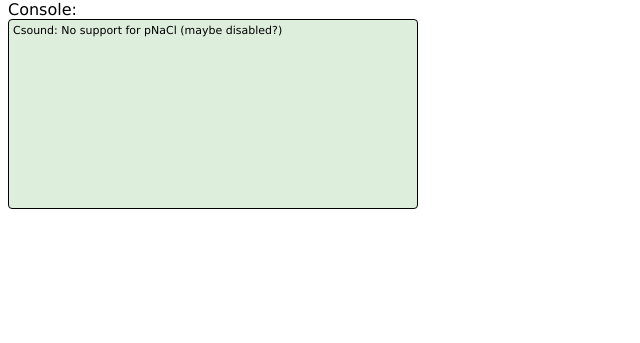
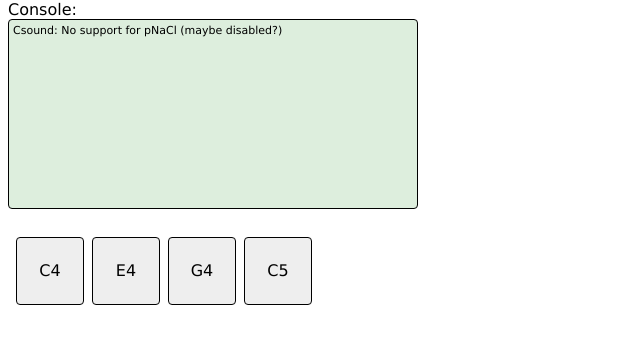
Before and after one commit to crowsonkb/websynth, a plain HTML site: page index.html in a window 1280 px wide. Shown: the part 89-432 px from the top of the page, without its empty margins (0-640 px from the left). Drawn offline with nearby package versions, Linux system fonts and the light colour scheme.

Commit message:
Add four buttons which make noises

```diff
--- a/index.html
+++ b/index.html
@@ -29,7 +29,13 @@
     <h1>Csound virtual instrument</h1>
     Console:
     <div id="console"></div>
-
+    <br>
+    <div class="keys">
+        <div class="key" onmousedown="csound.Event('i 1.60 0 -1 60 0.75')" onmouseup="csound.Event('i -1.60 0 0')">C4</div>
+        <div class="key" onmousedown="csound.Event('i 1.64 0 -1 64 0.75')" onmouseup="csound.Event('i -1.64 0 0')">E4</div>
+        <div class="key" onmousedown="csound.Event('i 1.67 0 -1 67 0.75')" onmouseup="csound.Event('i -1.67 0 0')">G4</div>
+        <div class="key" onmousedown="csound.Event('i 1.72 0 -1 72 0.75')" onmouseup="csound.Event('i -1.72 0 0')">C5</div>
+    </div>
     <div id="engine"></div>
 </body>
 </html>
--- a/main.css
+++ b/main.css
@@ -15,6 +15,22 @@ body {
     width: 400px;
 }
 
+.keys {
+    border-spacing: 8px;
+}
+
+.key {
+    background-color: #eee;
+    border: 1px solid black;
+    border-radius: 4px;
+    display: table-cell;  /* This makes vertical-align work. */
+    height: 50px;
+    padding: 8px;
+    text-align: center;
+    width: 50px;
+    vertical-align: middle;
+}
+
 #engine {
     visibility: collapse;
 }
```
